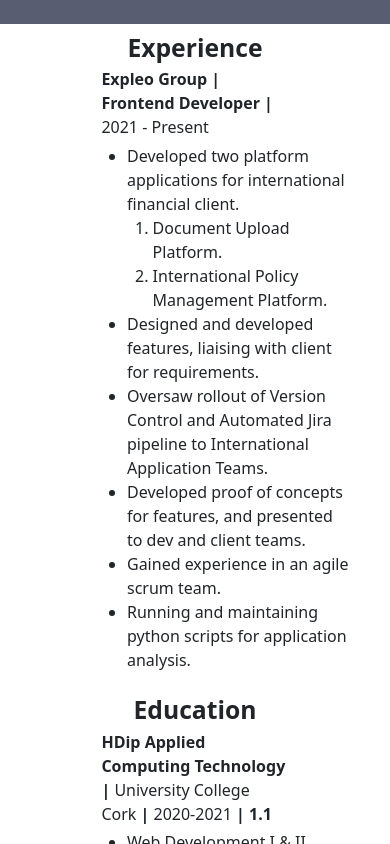
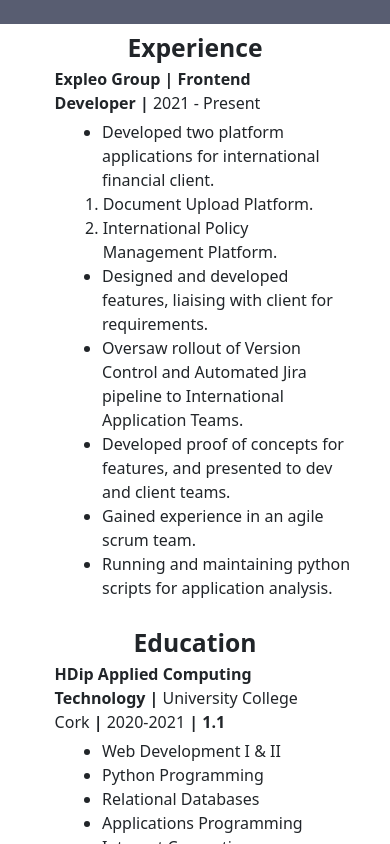
Before and after one commit to mervynlevis/portfolio, a React (Create React App) app: page / in a window 390 px wide. Shown: the part 820-1664 px from the top of the page. Built offline with nearby package versions, Linux system fonts and the light colour scheme.

Commit message:
new design test commit 4

```diff
--- a/src/App.css
+++ b/src/App.css
@@ -358,6 +358,16 @@
 /* small screen */
 
 @media screen and (max-width: 700px) {
+  .edu-heading,
+  .edu-text,
+  .exp-heading {
+    margin: 1.5% 5%;
+  }
+
+  ol,
+  ul {
+    padding-left: 0.05rem;
+  }
   .item .topNavLink {
     font-size: 0.6rem;
   }
```
